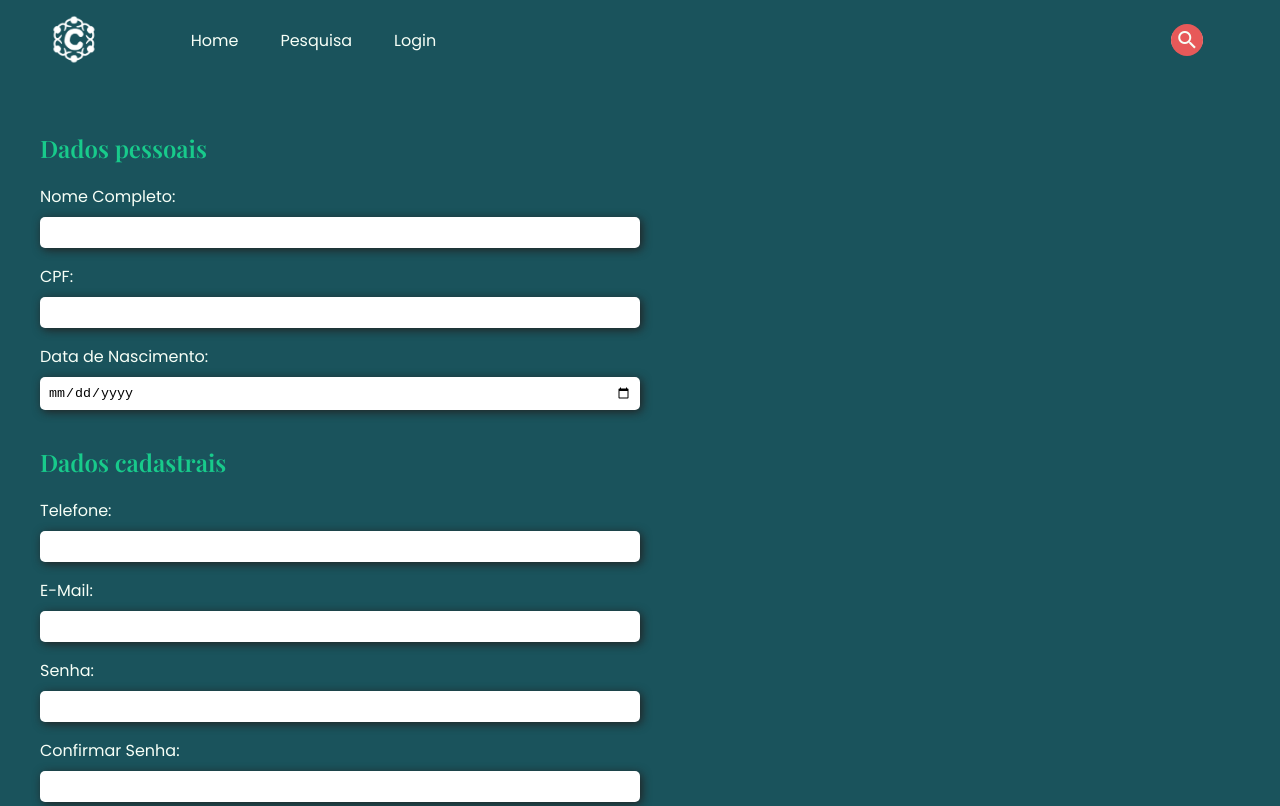
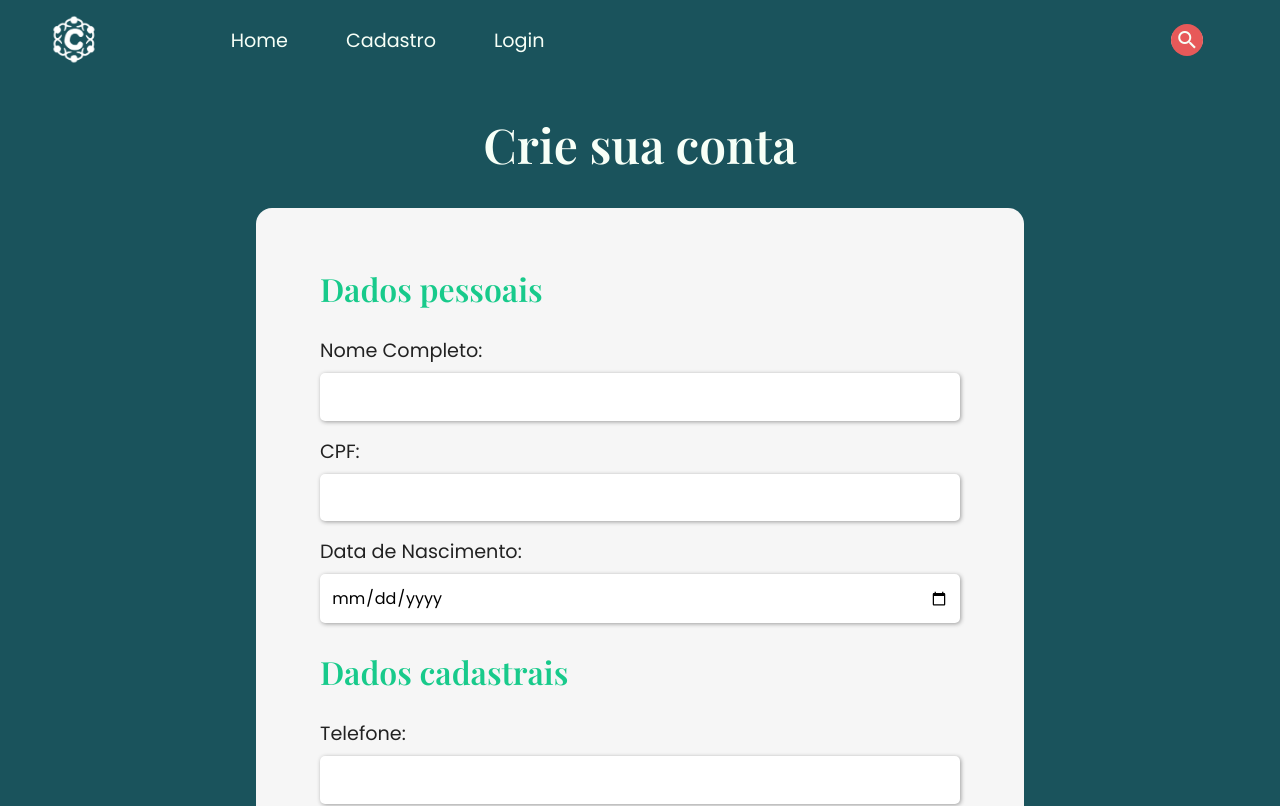
Before and after one commit to raiane-honorato/projeto-integrador-g1, a React (Create React App) app: page /register_user in a window 1280 px wide. Shown: the top 806 px of the page. Built offline with nearby package versions, Linux system fonts and the light colour scheme; a web font is replaced by a local one.

Commit message:
estilizando institution registerr

```diff
--- a/src/components/Forms/InstitutionForm.js
+++ b/src/components/Forms/InstitutionForm.js
@@ -1,5 +1,6 @@
 import { useState } from "react";
 import MaskedInput from "./formComponents/MaskedInput";
+import './userform.css';
 
 function InstFormulario() {
   const [values, setValues] = useState({});
@@ -19,6 +20,7 @@ function InstFormulario() {
 
   return (
     <>
+      <h1 className='instituition-form-title'>Cadastre sua Instituição</h1>
       <form className="instForm">
         <div className="dados-base">
           <div className="inputs">
--- a/src/components/Forms/UserForm.js
+++ b/src/components/Forms/UserForm.js
@@ -81,6 +81,7 @@ function Formulario() {
 
   return (
     <>
+      <h1 className='user-form-title'>Crie sua conta</h1>
       <form
         className="formCadastro"
         id="form1"
--- a/src/components/Forms/userform.css
+++ b/src/components/Forms/userform.css
@@ -1,15 +1,25 @@
-.formCadastro {
-  display: flex;
-  flex-direction: column;
-  margin: 2rem auto;
+.user-form-title, .instituition-form-title {
+  text-align: center;
+  font-size: 3rem;
+  margin-bottom: 0;
+  color: var(--mainWhite);
+}
+
+.formCadastro, .instForm {
+  margin: 2rem auto 8rem;
   width: 100%;
-  max-width: 75rem;
+  max-width: 40rem;
   flex-grow: 1;
-  color: var(--mainWhite);
+  color: var(--mainBlack);
+  background-color: #f6f6f6;
+  padding: 2rem 4rem;
+  border-radius: 1rem;
 }
 
 form h2 {
   color: var(--secondColor);
+  font-weight: bold;
+  font-size: 2rem;
 }
 
 .inputs {
@@ -17,7 +27,6 @@ form h2 {
   margin-bottom: 1rem;
   display: flex;
   flex-direction: column;
-  width: 50%;
 }
 
 #cpfNumber,
@@ -27,24 +36,39 @@ form h2 {
 #contatNumber,
 #senha,
 #confSenha {
-  padding: 0.5rem;
+  padding: 0.7rem;
   border-radius: 5px;
   border: none;
-  box-shadow: 2px 2px 10px var(--mainBlack);
+  box-shadow: 1px 1px 4px #9c9c9c;
+  font-family: "Poppins", sans-serif;
+  font-size: 1rem;
+}
+
+#dataNasc {
+  min-width: 12rem;
 }
 
 .inputs label {
   margin-bottom: 0.5rem;
+  font-size: 1.2rem;
+}
+
+#cpfNumber:focus,
+#completeName:focus,
+#email:focus,
+#dataNasc:focus,
+#contatNumber:focus,
+#senha:focus,
+#confSenha:focus {
+  border: 1px solid var(--secondColor);
 }
 
 .checkBox {
-  font-size: 0.8rem;
+  font-size: 0.9rem;
 }
 
 .botoes {
-  /* margin: 1.5rem 0; */
   display: flex;
-  width: 50%;
   justify-content: flex-end;
 }
 
@@ -63,3 +87,6 @@ form h2 {
 .btnCadastro:hover {
   filter: brightness(1.2);
 }
+
+
+/* Formulário da Instituição  */
--- a/src/components/Hero/Hero.js
+++ b/src/components/Hero/Hero.js
@@ -1,24 +1,28 @@
-// import Navbar from "../Navbar/Navbar";
+import { NavLink } from "react-router-dom";
 import Navbar from "../Navbar/Navbar";
 import "./Hero.css";
 
 function Hero() {
   return (
-    <div className='nav-plus-hero'>
+    <div className="nav-plus-hero">
       <Navbar />
       <header className="hero">
         <div className="hero-container">
-        <h2 className="hero-title" >Corrente do bem</h2>
+          <h2 className="hero-title">Corrente do bem</h2>
           <p className="hero-p">
             Transforme o mundo por meio da solidariedade. Seja mais um elo dessa
             corrente.
           </p>
-        <button className="hero-btn"  id="hero-btn-volunteer">
+          <NavLink to="/register_user">
+            <button className="hero-btn" id="hero-btn-volunteer">
               Seja um voluntário
             </button>
+          </NavLink>
+          <NavLink to="/register_instituition">
           <button className="hero-btn" id="hero-btn-institution">
             Seja uma instituição
           </button>
+          </NavLink>
         </div>
       </header>
     </div>
--- a/src/components/Navbar/Navbar.css
+++ b/src/components/Navbar/Navbar.css
@@ -44,12 +44,13 @@
 
 .nav-btn-list li {
    position: relative;
-   margin: 0 1rem;
+   margin: 0 1.5rem;
+   font-size: 1.2rem;
 
 }
 
 .nav-btn-list li a {
-    transition: 500m    s;
+    transition: 500ms;
 }
 
 .nav-btn-list li a:hover {
@@ -59,6 +60,6 @@
 .nav-logo {
     color: var(--mainWhite);
     margin: 10px;
-    margin-right: 2rem;
+    margin-right: 4rem;
     height: 50px;
 }
--- a/src/components/Navbar/Navbar.js
+++ b/src/components/Navbar/Navbar.js
@@ -9,7 +9,7 @@ function Navbar() {
   const [navbar, setNavbar] = useState(false);
 
   function changeBackground() {
-    window.scrollY >= 100 ? setNavbar(true) : setNavbar(false)
+      window.scrollY >= 70 ? setNavbar(true) : setNavbar(false);
   }
 
   window.addEventListener('scroll', changeBackground)
@@ -31,11 +31,11 @@ function Navbar() {
                 </NavLink>
               </li>
               <li>
-                <NavLink to="/search" className="nav-btn">
-                  Pesquisa
+                <NavLink to="/register_user" className="nav-btn">
+                  Cadastro
                 </NavLink>
               </li>
-              <li>
+              <li className='login'>
                 <NavLink to="/login" className="nav-btn">
                   Login
                 </NavLink>
--- a/src/components/SearchBar/searchBar.css
+++ b/src/components/SearchBar/searchBar.css
@@ -34,6 +34,7 @@
 .searchBlock:hover {
   padding: .8rem .5rem;
   box-shadow: 1px 1px 3px var(--mainWhite);
+  border: 2px solid var(--secondColor);
 }
 
 .searchBlock:hover>#search-input {
--- a/src/index.css
+++ b/src/index.css
@@ -24,6 +24,7 @@ body {
 
 :root {
   --primaryColor: #1a535cff;
+  --primaryColorLight: #1c6b77;
   --secondColor: #18ca8b;
   --thirdColor: #d44242;
   --thirdColorLight: #e75959;
--- /dev/null
+++ b/src/pages/RegisterInstituition/RegisterInstitution.js
@@ -0,0 +1,18 @@
+import Footer from "../../components/Footer/Footer";
+import InstFormulario from "../../components/Forms/InstitutionForm";
+import Navbar from "../../components/Navbar/Navbar";
+import "./registerinstitution.css";
+
+function RegisterInstitution() {
+  return (
+
+      <div className="instituition-register-container">
+        <Navbar />
+        <InstFormulario />
+        <Footer />
+      </div>
+
+  );
+}
+
+export default RegisterInstitution;
--- /dev/null
+++ b/src/pages/RegisterInstituition/registerinstitution.css
@@ -0,0 +1,6 @@
+.instituition-register-container {
+  display: flex;
+  flex-direction: column;
+  min-height: 100vh;
+  background-color: var(--primaryColor);
+}
--- a/src/pages/RegisterInstitution.js
+++ /dev/null
@@ -1,9 +0,0 @@
-import InstFormulario from '../components/Forms/InstitutionForm'
-
-function RegisterInstitution() {
-    return(
-        <InstFormulario />
-    )
-}
-
-export default RegisterInstitution;
--- a/src/routes.js
+++ b/src/routes.js
@@ -3,7 +3,7 @@ import { Route, BrowserRouter, Switch } from "react-router-dom";
 import Home from "./pages/Home";
 import Search from "./pages/Search";
 import RegisterUser from "./pages/RegisterUser/RegisterUser";
-import RegisterInstitution from "./pages/RegisterInstitution";
+import RegisterInstitution from "./pages/RegisterInstituition/RegisterInstitution";
 import Error404 from "./pages/Error404";
 import ProjectPage from "./pages/Project/Project";
 import Login from "./pages/Login/Login";
```
Lines whose indentation alone changed are shown as unchanged.
